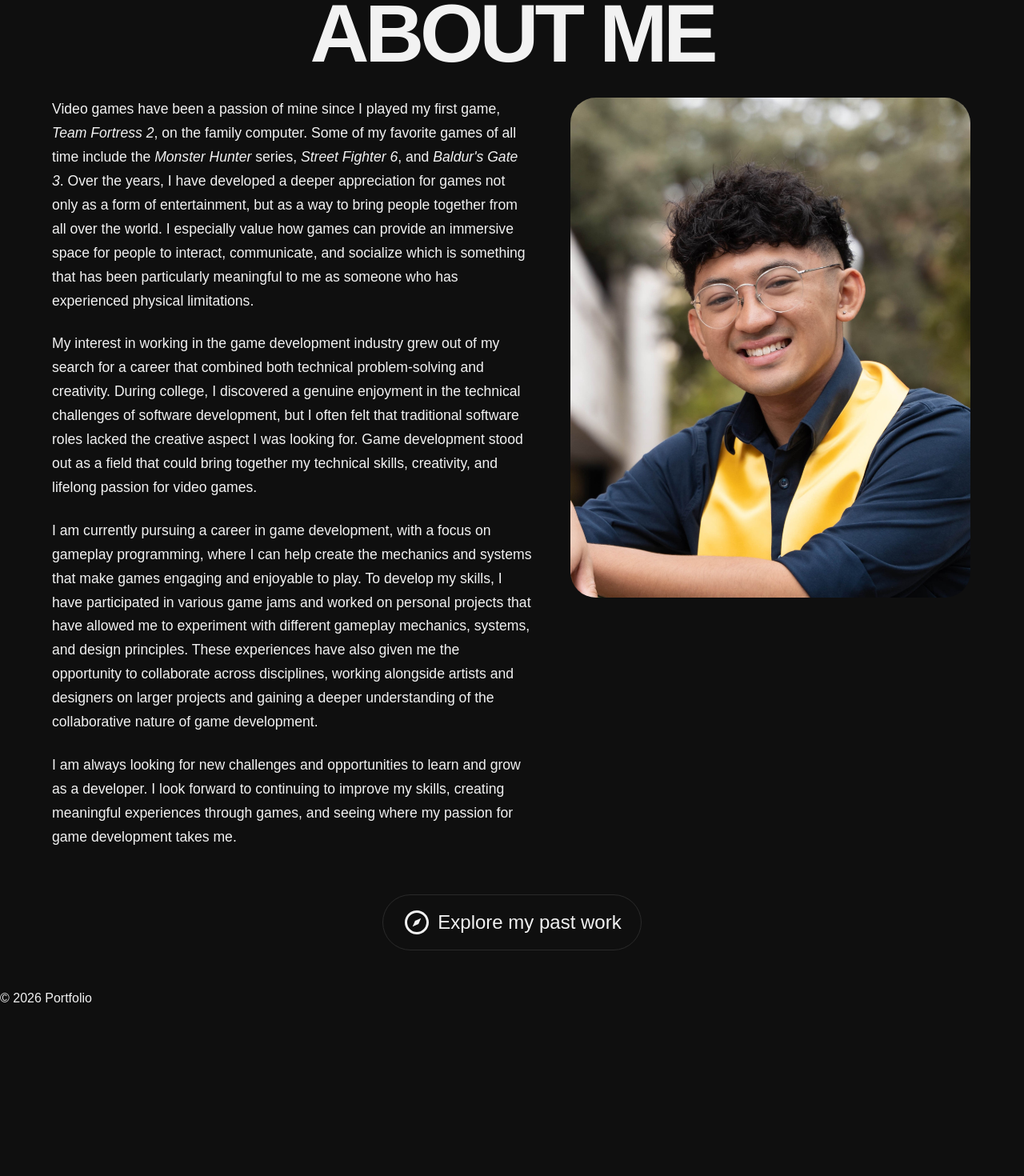
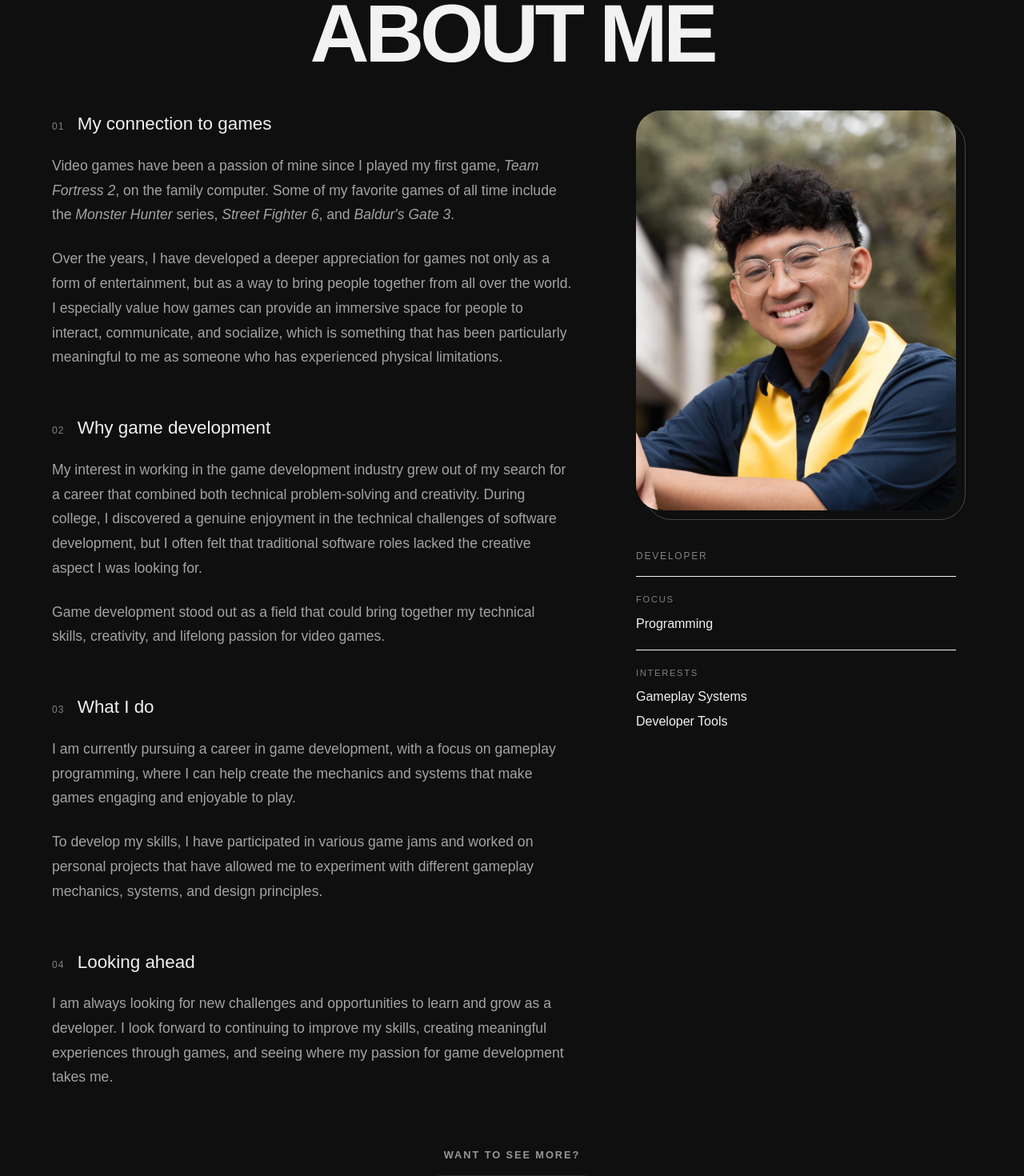
Before and after one commit to Kaiden-z/portfolio-next, a Next.js app: page /about in a window 1280 px wide. Shown: the part 160-1630 px from the top of the page at 80% size. Before the commit the page ends 1436 px from the top, so only its background shows below. Built offline with nearby package versions, Linux system fonts and the light colour scheme.

Commit message:
styling updates

```diff
--- a/app/about/page.tsx
+++ b/app/about/page.tsx
@@ -5,44 +5,112 @@ import CompassIcon from "@/icons/CompassIcon";
 export default function About() {
     return (
         <main>
-            <PageHeader
-                title="ABOUT ME"
-            />
+            <PageHeader title="ABOUT ME" />
 
             <section className="about-section">
                 <div className="about-text">
+                    <div className="about-section-heading">
+                        <span>01</span>
+                        <h2>My connection to games</h2>
+                    </div>
+
                     <p>
-                        Video games have been a passion of mine since I played my first game, <i>Team Fortress 2</i>, on the family computer.
-                        Some of my favorite games of all time include the <i>Monster Hunter</i> series, <i>Street Fighter 6</i>, and <i>Baldur's Gate 3</i>.
-                        Over the years, I have developed a deeper appreciation for games not only as a form of entertainment, but as a way to bring
-                        people together from all over the world. I especially value how games can provide an immersive space for people to
-                        interact, communicate, and socialize which is something that has been particularly meaningful to me as someone who has experienced physical limitations.
+                        Video games have been a passion of mine since I played
+                        my first game, <i>Team Fortress 2</i>, on the family
+                        computer. Some of my favorite games of all time include
+                        the <i>Monster Hunter</i> series, <i>Street Fighter 6</i>,
+                        and <i>Baldur's Gate 3</i>.
                     </p>
+
                     <p>
-                        My interest in working in the game development industry grew out of my search for a career that combined both
-                        technical problem-solving and creativity. During college, I discovered a genuine enjoyment in the technical challenges of software development,
-                        but I often felt that traditional software roles lacked the creative aspect I was looking for. Game development stood out as a field that could
-                        bring together my technical skills, creativity, and lifelong passion for video games.
+                        Over the years, I have developed a deeper appreciation
+                        for games not only as a form of entertainment, but as a
+                        way to bring people together from all over the world.
+                        I especially value how games can provide an immersive
+                        space for people to interact, communicate, and socialize,
+                        which is something that has been particularly meaningful
+                        to me as someone who has experienced physical limitations.
                     </p>
+
+                    <div className="about-section-heading">
+                        <span>02</span>
+                        <h2>Why game development</h2>
+                    </div>
+
                     <p>
-                        I am currently pursuing a career in game development, with a focus on gameplay programming, where I can help create the mechanics and
-                        systems that make games engaging and enjoyable to play. To develop my skills, I have participated in various game jams and worked on personal projects
-                        that have allowed me to experiment with different gameplay mechanics, systems, and design principles. These experiences have also given me the opportunity
-                        to collaborate across disciplines, working alongside artists and designers on larger projects and gaining a deeper understanding of the collaborative nature
-                        of game development.
+                        My interest in working in the game development industry
+                        grew out of my search for a career that combined both
+                        technical problem-solving and creativity. During college,
+                        I discovered a genuine enjoyment in the technical
+                        challenges of software development, but I often felt
+                        that traditional software roles lacked the creative
+                        aspect I was looking for.
                     </p>
+
                     <p>
-                        I am always looking for new challenges and opportunities to learn and grow as a developer. I look forward to continuing to improve my skills,
-                        creating meaningful experiences through games, and seeing where my passion for game development takes me.
+                        Game development stood out as a field that could bring
+                        together my technical skills, creativity, and lifelong
+                        passion for video games.
+                    </p>
+
+                    <div className="about-section-heading">
+                        <span>03</span>
+                        <h2>What I do</h2>
+                    </div>
+
+                    <p>
+                        I am currently pursuing a career in game development,
+                        with a focus on gameplay programming, where I can help
+                        create the mechanics and systems that make games
+                        engaging and enjoyable to play.
+                    </p>
+
+                    <p>
+                        To develop my skills, I have participated in various
+                        game jams and worked on personal projects that have
+                        allowed me to experiment with different gameplay
+                        mechanics, systems, and design principles.
+                    </p>
+
+                    <div className="about-section-heading">
+                        <span>04</span>
+                        <h2>Looking ahead</h2>
+                    </div>
+
+                    <p>
+                        I am always looking for new challenges and opportunities
+                        to learn and grow as a developer. I look forward to
+                        continuing to improve my skills, creating meaningful
+                        experiences through games, and seeing where my passion
+                        for game development takes me.
                     </p>
                 </div>
 
-                <div className="about-image">
-                    <img src="/images/profile.jpg" alt="Kaiden Zapanta" />
-                </div>
+                <aside className="about-sidebar">
+                    <div className="about-image">
+                        <img src="/images/profile.jpg" alt="Kaiden Zapanta" />
+                    </div>
+
+                    <div className="developer-interests">
+                        <span className="interests-label">DEVELOPER</span>
+
+                        <div className="interest-group">
+                            <span>FOCUS</span>
+                            <strong>Programming</strong>
+                        </div>
+
+                        <div className="interest-group">
+                            <span>INTERESTS</span>
+                            <strong>Gameplay Systems</strong>
+                            <strong>Developer Tools</strong>
+                        </div>
+                    </div>
+                </aside>
             </section>
 
             <section className="past-works-section">
+                <span className="cta-label">WANT TO SEE MORE?</span>
+
                 <Button
                     icon={<CompassIcon />}
                     href="/projects"
@@ -50,7 +118,6 @@ export default function About() {
                     Explore my past work
                 </Button>
             </section>
-
         </main>
-    )
+    );
 }
--- a/app/contact/page.tsx
+++ b/app/contact/page.tsx
@@ -10,9 +10,8 @@ export default function Contact() {
             <section className="contact">
                 <div className="contact-intro">
                     <p>
-                        Have a project in mind, want to collaborate, or just want
-                        to get in touch? Feel free to reach out through email or
-                        connect with me on LinkedIn.
+                        Interested in connecting, talking games, or exploring what’s next?
+                        Feel free to reach out through email or connect with me on LinkedIn.
                     </p>
                 </div>
 
--- a/app/globals.css
+++ b/app/globals.css
@@ -18,9 +18,9 @@ body {
 }
 
 p {
-    margin: 0;
+    margin: 0 0 1.5rem;
     font-size: 1.1rem;
-    line-height: 1.7;
+    color: var(--muted-foreground);
 }
 
 .site {
--- a/components/Header.tsx
+++ b/components/Header.tsx
@@ -7,7 +7,7 @@ export default function Header() {
     return (
         <header className="flex items-center justify-between p-4 border-b">
             <Link href="/" className="site-logo">
-                KAIDENZAPANTA.DEV
+                KAIDENZAPANTA<span className="site-logo-ender">.DEV</span>
             </Link>
 
             <Navbar />
--- a/styles/about.css
+++ b/styles/about.css
@@ -1,18 +1,57 @@
 .about-section {
     display: grid;
-    grid-template-columns: minmax(0, 600px) 500px;
+    grid-template-columns: minmax(0, 650px) 400px;
     max-width: 1150px;
-    gap: 3rem;
+    gap: 5rem;
     align-items: start;
-    margin: 2rem auto;
-}
-
-.about-text {
-    max-width: 750px;
+    margin: 3rem auto;
 }
 
 .about-text p {
     margin: 0 0 1.5rem;
+    line-height: 1.75;
+}
+
+.about-section-heading {
+    display: flex;
+    align-items: baseline;
+    gap: 1rem;
+    margin: 3.5rem 0 1.25rem;
+}
+
+.about-section-heading:first-child {
+    margin-top: 0;
+}
+
+.about-section-heading span {
+    font-size: 0.75rem;
+    opacity: 0.5;
+    letter-spacing: 0.1em;
+}
+
+.about-section-heading h2 {
+    margin: 0;
+    font-size: 1.4rem;
+}
+
+.about-sidebar {
+    position: sticky;
+    top: 2rem;
+}
+
+
+.about-image {
+    position: relative;
+}
+
+.about-image::after {
+    content: "";
+    position: absolute;
+    inset: 12px -12px -12px 12px;
+    border: 1px solid currentColor;
+    border-radius: 2rem;
+    opacity: 0.25;
+    z-index: -1;
 }
 
 .about-image img {
@@ -22,25 +61,64 @@
     border-radius: 2rem;
 }
 
-.past-works-section {
-    margin-top: 1rem;
-    text-align: center;
+.developer-interests {
+    margin-top: 3rem;
 }
 
-.past-works-section .button {
-    padding: 1rem 1.5rem;
-    font-size: 1.5rem;
+.cta-label {
+    display: block;
+    margin-bottom: 1rem;
+    font-size: 0.8rem;
+    letter-spacing: 0.15em;
+    font-weight: 700;
+    opacity: 0.6;
+}
+
+.interests-label {
+    display: block;
+    margin-bottom: 1rem;
+    font-size: 0.75rem;
+    letter-spacing: 0.15em;
+    opacity: 0.5;
+}
+
+.interest-group {
+    display: flex;
+    flex-direction: column;
+    gap: 0.4rem;
+    padding: 1.25rem 0;
+    border-top: 1px solid currentColor;
+}
+
+.interest-group span {
+    margin-bottom: 0.2rem;
+    font-size: 0.7rem;
+    letter-spacing: 0.15em;
+    opacity: 0.5;
+}
+
+.interest-group strong {
+    font-weight: 500;
+}
+
+.past-works-section {
+    margin: 0 auto 2rem;
+    text-align: center;
 }
 
 @media (max-width: 768px) {
     .about-section {
         grid-template-columns: 1fr;
-        gap: 2rem;
+        gap: 3rem;
     }
 
-    .about-image {
-        width: 100%;
+    .about-sidebar {
+        position: static;
         max-width: 400px;
         margin: 0 auto;
     }
+
+    .developer-interests {
+        margin-top: 3rem;
+    }
 }
--- a/styles/navbar.css
+++ b/styles/navbar.css
@@ -31,6 +31,10 @@
     transform-origin: left;
 }
 
+.site-logo-ender {
+    color: var(--secondary)
+}
+
 .navbar {
     display: flex;
     gap: 2rem;
@@ -62,12 +66,13 @@
     background: var(--foreground);
 
     transform: scaleX(0);
-  transform-origin: center;
+    transform-origin: right;
     transition: transform 0.2s ease;
 }
 
 .nav-link:hover::after {
     transform: scaleX(1);
+    transform-origin: left;
 }
 
 .nav-link.active {
--- a/styles/projects.css
+++ b/styles/projects.css
@@ -1,3 +1,5 @@
+
+
 .project-links {
     display: flex;
     justify-content: center;
@@ -19,3 +21,8 @@
     align-items: center;
     gap: 1rem;
 }
+
+.account-links p {
+    width: fit-content;
+    margin: 0;
+}
```
Also changed, not shown: app/home/page.tsx (+8 -3 lines), styles/home.css (+5 -17 lines), styles/project-card.css (+5 -5 lines). Lines whose indentation alone changed are shown as unchanged.
